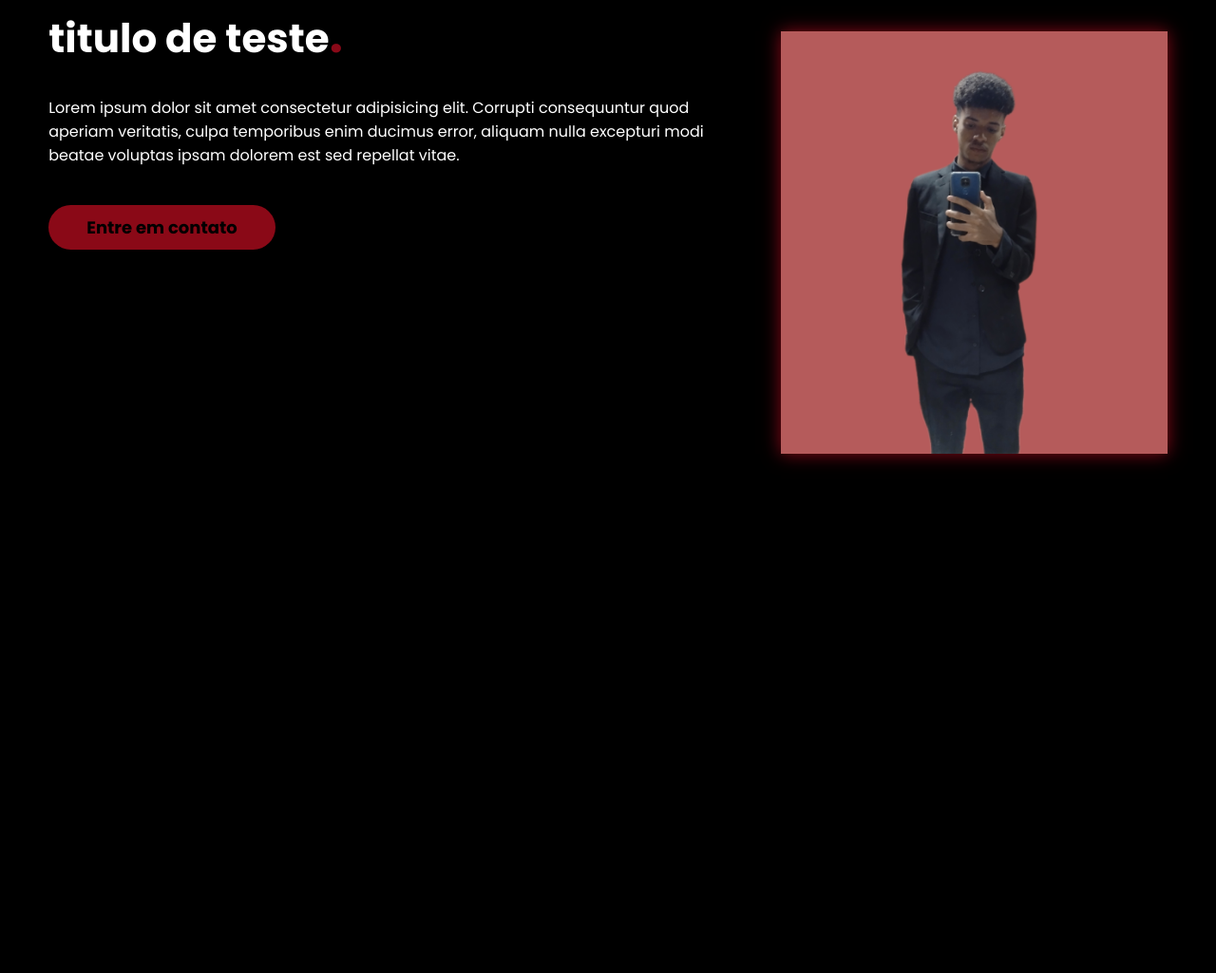
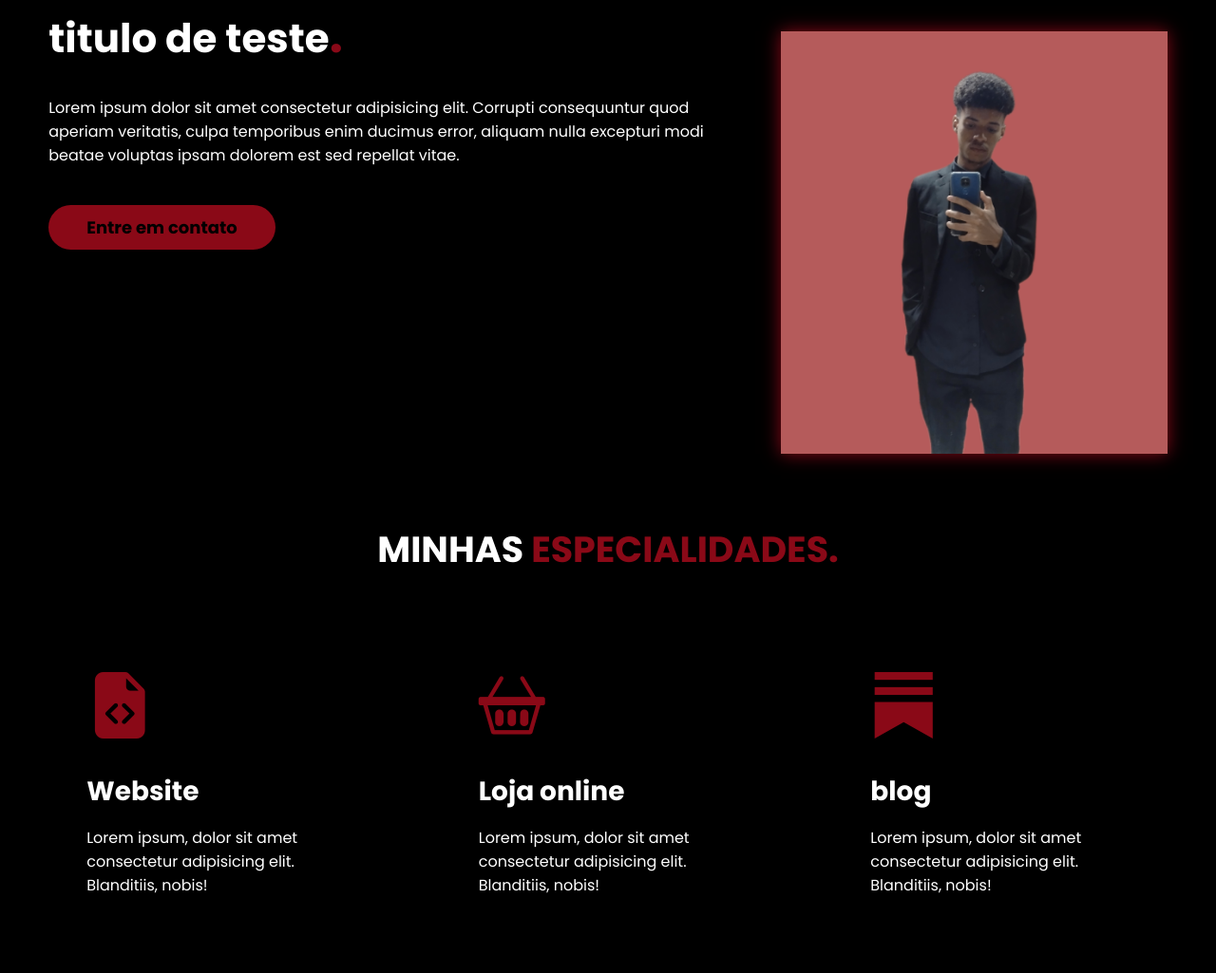
Before and after one commit to LipeDevlp/LipeDevlp, a plain HTML site: page index.html in a window 1280 px wide. Shown: the part 209-1234 px from the top of the page at 95% size. Before the commit the page ends 800 px from the top, so only its background shows below. Drawn offline with nearby package versions, Linux system fonts and the light colour scheme.

Commit message:
estruturando e estilizando a parte de especialidades

```diff
--- a/index.html
+++ b/index.html
@@ -10,6 +10,9 @@
     <link rel="preconnect" href="https://fonts.gstatic.com" crossorigin>
     <link href="https://fonts.googleapis.com/css2?family=Poppins:ital,wght@0,100;0,200;0,300;0,400;0,500;0,700;1,100;1,200;1,300;1,400;1,500;1,800&display=swap" rel="stylesheet">
     <!-- FIM FONTES -->
+    <!-- ICONS BOOTSTRAP-->
+    <link rel="stylesheet" href="https://cdn.jsdelivr.net/npm/bootstrap-icons@1.11.1/font/bootstrap-icons.css">
+    <!-- FIM ICONS BOOTSTRAP-->
 </head>
 <body>
     <header>
@@ -61,9 +64,35 @@
                     <div class="img-topo">
                         <img src="images/perfil.jpg" alt="foto de perfil">
                     </div>
+
                 </div>
             </div>
         </section><!-- interface -->
+        <section class="especialidades">
+            <div class="interface">
+                <h2 class="titulo">MINHAS <span>ESPECIALIDADES.</span></h2>
+                <div class="flex">
+
+                    <div class="especialidades-box">
+                        <i class="bi bi-file-earmark-code-fill"></i>
+                        <h3>Website</h3>
+                        <p>Lorem ipsum, dolor sit amet consectetur adipisicing elit. Blanditiis, nobis!</p>
+                    </div>
+                    <div class="especialidades-box">
+                        <i class="bi bi-basket2"></i>
+                        <h3>Loja online</h3>
+                        <p>Lorem ipsum, dolor sit amet consectetur adipisicing elit. Blanditiis, nobis!</p>
+                    </div>
+                    <div class="especialidades-box">
+                        <i class="bi bi-substack"></i>
+                        <h3>blog</h3>
+                        <p>Lorem ipsum, dolor sit amet consectetur adipisicing elit. Blanditiis, nobis!</p>
+                    </div>
+
+                </div><!-- flex -->
+            </div>
+        </section><!-- especialidades -->
     </main><!-- topo do site -->
+
 </body>
 </html>
--- a/style.css
+++ b/style.css
@@ -30,7 +30,14 @@ body{
     cursor: pointer;
     transition: .2s;
 }
-
+h2.titulo{
+    color: #FFF;
+    font-size:38px;
+    text-align: center;
+}
+h2.titulo span{
+    color: #8a0917;
+}
 /* cabeçalho */
 header{
     padding:40px;
@@ -122,3 +129,30 @@ section.topo-do-site.flex{
         top:30px;
     }
 }
+
+/* ESTILOS DAS ESPECIALIDADES */
+section.especialidades{
+    padding:40px 4%;
+}
+section.especialidades .flex{
+    gap: 60px;
+}
+.especialidades .especialidades-box{
+    color: #FFF;
+    padding: 40px;
+    border-radius: 20px;
+    margin-top:45px;
+    transition:.2s;
+}
+.especialidades .especialidades-box:hover{
+    transform:scale(1.05);
+    box-shadow: 0 0 20px #ffffff79;
+}
+.especialidades .especialidades-box i{
+    font-size: 70px;
+    color:#8a0917;
+}
+.especialidades .especialidades-box h3{
+    font-size: 28px;
+    margin: 15px 0;
+}
```
